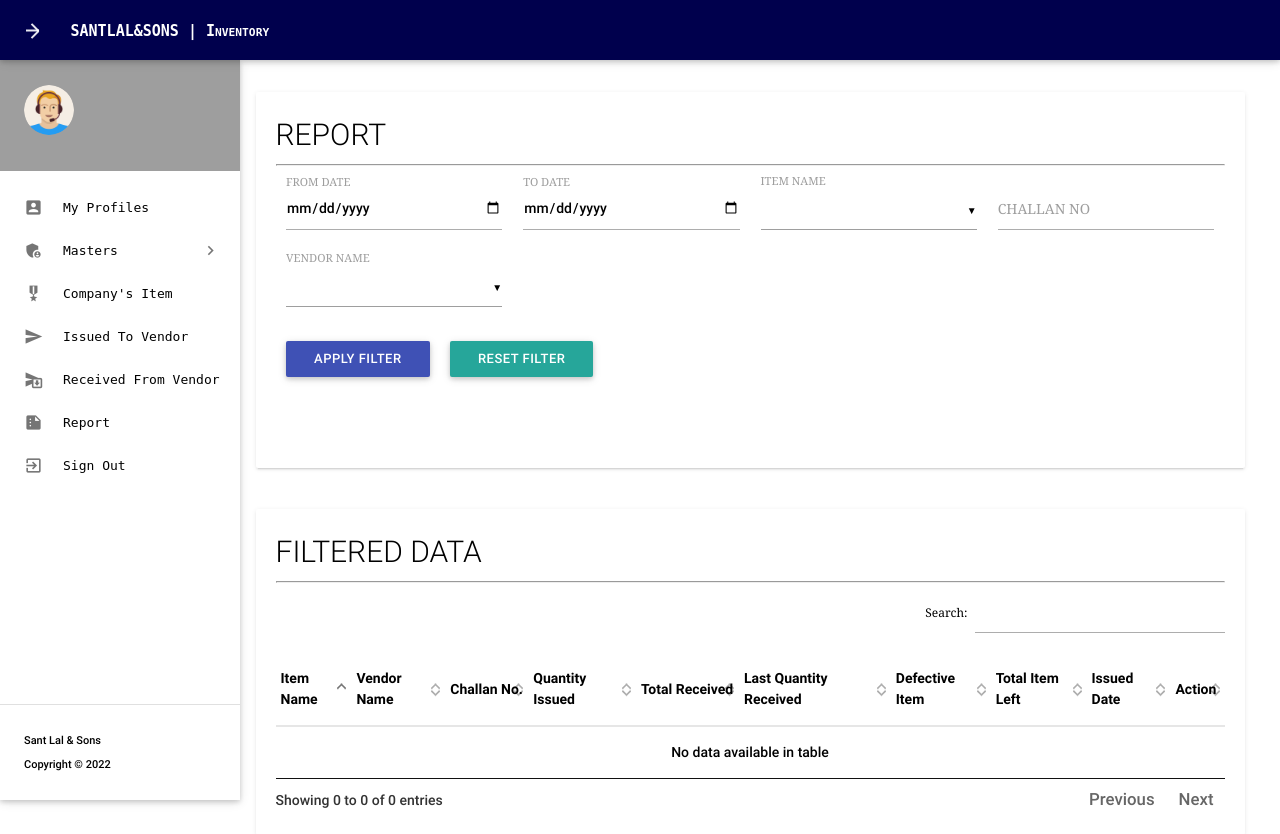
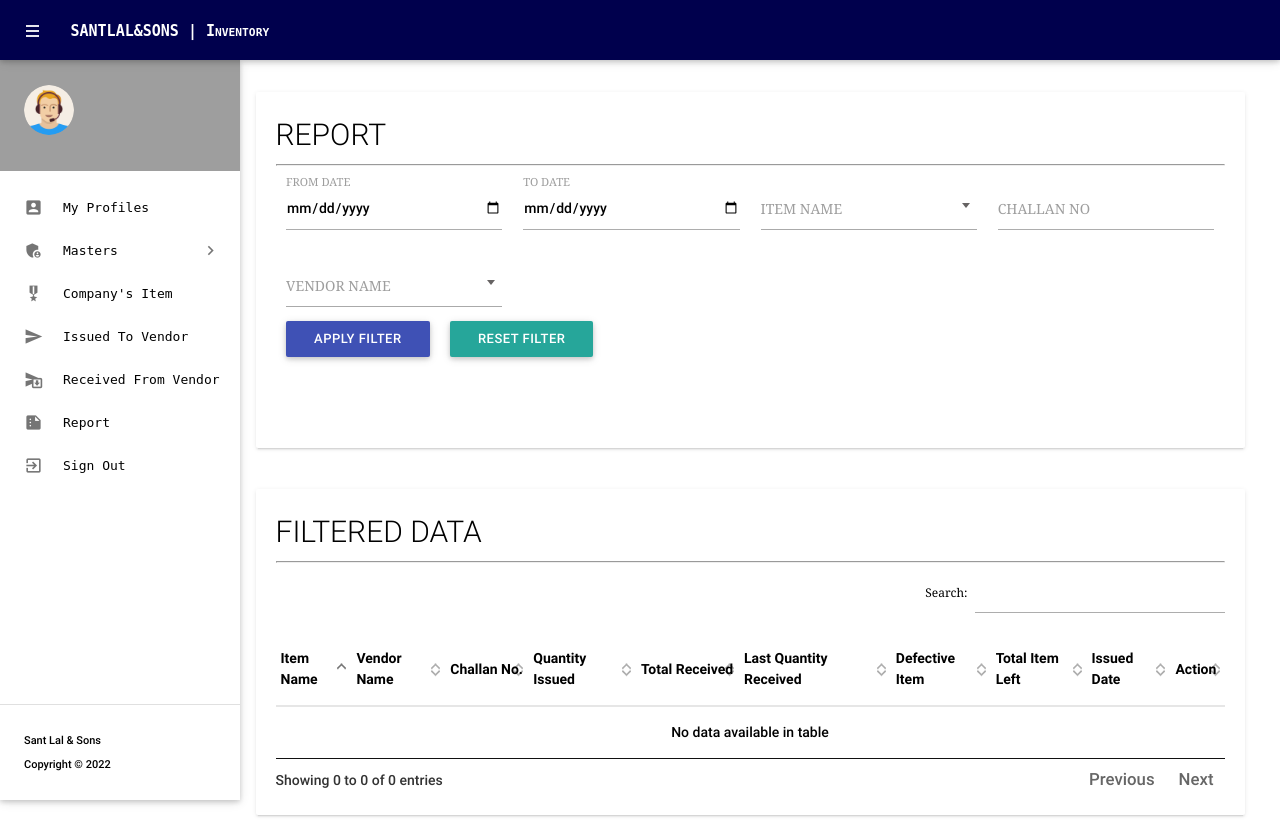
Before and after one commit to Akash-bhadoria/InventorySoftware, a PHP site: page /full-report.php in a window 1280 px wide. Shown: the top 834 px of the page. Run offline with PHP 8.4, Linux system fonts and the light colour scheme; the visitor is signed in with stand-in values (Sample User, id 1); data that the repository does not hold is empty; some libraries are stand-ins or nearby versions; grey boxes are pictures that could not be loaded.

Commit message:
add array name

```diff
--- a/full-report.php
+++ b/full-report.php
@@ -44,7 +44,7 @@ if (strlen($_SESSION['emplogin']) == 0) {
                                         <label class="active" for="to_date">TO DATE</label>
                                     </div>
                                     <div class="input-field col m3  s12">
-                                        <select name="item_name" id="item_name" autocomplete="off">
+                                        <select name="item_name" id="item_name" class="select2" autocomplete="off">
                                             <option></option>
                                             <?php $sql = "SELECT  id,item_type from tbl_item_type";
                                                 $query = $dbh->prepare($sql);
@@ -66,7 +66,7 @@ if (strlen($_SESSION['emplogin']) == 0) {
                                         <label for="challan">CHALLAN NO</label>
                                     </div>
                                     <div class="input-field col m3  s12">
-                                        <select name="vendor_name" id="vendor_name" autocomplete="off">
+                                        <select name="vendor_name" id="vendor_name" class="select2" autocomplete="off">
                                             <option></option>
                                             <?php $sql = "SELECT  id,vendor_name from tbl_vendor";
                                                 $query = $dbh->prepare($sql);
@@ -224,6 +224,9 @@ $('#filterTable').DataTable({
     "bLengthChange": false,
 });
 
+$(".select2").select2();
+
+
 function resetFilter() {
     $('#filterForm').trigger('reset');
 }
```
